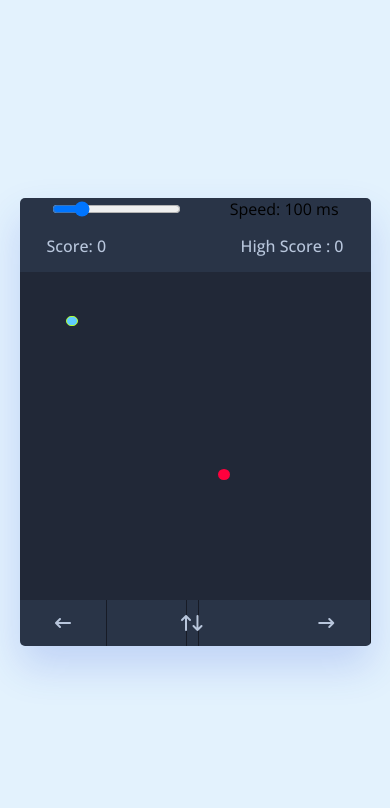
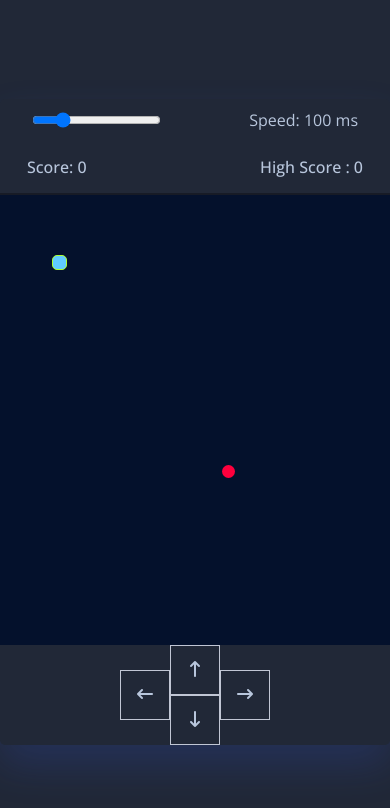
Before and after one commit to mdnahidhosenn/snake-game, a plain HTML site: page index.html in a window 390 px wide. Drawn offline with nearby package versions, Linux system fonts and the light colour scheme.

Commit message:
Update style.css

```diff
--- a/style.css
+++ b/style.css
@@ -1,11 +1,12 @@
-/* Import Google font */
 @import url('https://fonts.googleapis.com/css2?family=Open+Sans:wght@400;500;600;700&display=swap');
+
 * {
   margin: 0;
   padding: 0;
   box-sizing: border-box;
   font-family: 'Open Sans', sans-serif;
 }
+
 body {
   display: flex;
   align-items: center;
@@ -13,6 +14,7 @@ body {
   min-height: 100vh;
   background: #E3F2FD;
 }
+
 .wrapper {
   width: 65vmin;
   height: 70vmin;
@@ -21,9 +23,11 @@ body {
   flex-direction: column;
   justify-content: center;
   border-radius: 5px;
-  background: #293447;
+  /* background: #293447; */
   box-shadow: 0 20px 40px rgba(52, 87, 220, 0.2);
+
 }
+
 .game-details {
   color: #B8C6DC;
   font-weight: 500;
@@ -31,19 +35,24 @@ body {
   padding: 20px 27px;
   display: flex;
   justify-content: space-between;
+  border-bottom: 2px solid #171B26;
 }
+
 .play-board {
-  height: 100%;
+
   width: 100%;
   display: grid;
-  background: #212837;
+  background: #04112c;
+
   grid-template: repeat(30, 1fr) / repeat(30, 1fr);
 }
+
 .play-board .food {
   background: #FF003D;
-  /* grid-area: 10 /13; */
   border-radius: 50%;
+
 }
+
 .play-board .head {
   background: #60CBFF;
   border: 1px solid greenyellow;
@@ -52,22 +61,47 @@ body {
 
 .controls {
   display: none;
-  justify-content: space-between;
+  justify-content: center;
+  align-items: center;
+  font-size: 3rem;
+
 }
+
 .controls i {
-  padding: 25px 0;
+  padding: 30px 0;
   text-align: center;
-  font-size: 1.3rem;
+  font-size: 1rem;
   color: #B8C6DC;
   width: calc(100% / 4);
   cursor: pointer;
-  border-right: 1px solid #171B26;
+  border: 1px solid #c1c6d4;
+  display: block;
+  width: 50px;
+  height: 50px;
+}
+
+.speed {
+  display: flex;
+  align-items: center;
+  justify-content: center;
+  margin: 10px 0;
+}
+
+.speed-value {
+  color: #B8C6DC;
+  margin-left: 10px;
 }
 
 @media screen and (max-width: 800px) {
+  body{
+    background-color:#212837
+  }
   .wrapper {
-    width: 90vmin;
-    height: 115vmin;
+    /* width: 90vmin;
+   height: vmin;
+    height: 150vmin; */
+    width: 100%;
+    height: inherit;
   }
   .game-details {
     font-size: 1rem;
@@ -80,4 +114,19 @@ body {
     padding: 15px 0;
     font-size: 1rem;
   }
+  .play-board .food {
+    background: #FF003D;
+    border-radius: 50%;
+   height: 13px;
+   width: 13px;
+  }
+
+  .play-board .head {
+    background: #60CBFF;
+    border: 1px solid greenyellow;
+    border-radius: 5px;
+    padding: .4rem;
+    width: 15px;
+    height: 15px;
+  }
 }
```
